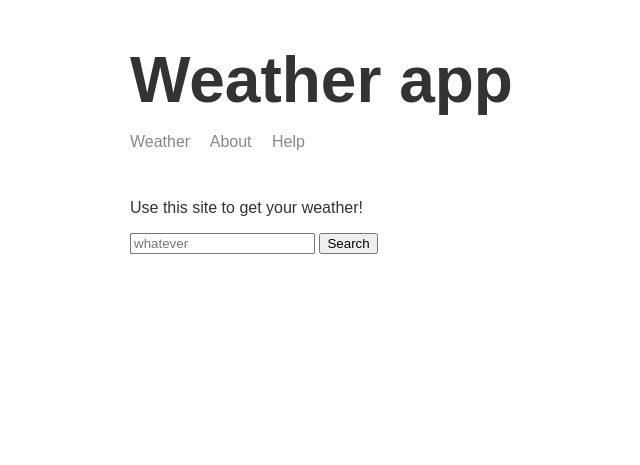
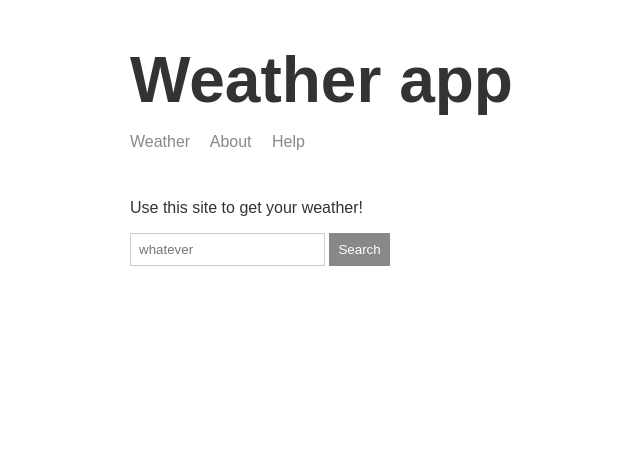
Before and after one commit to MikeMullen227/nodeJS-web_server, a Node server app: page / in a window 1280 px wide. Shown: the top 465 px of the page, without its empty margins (185-825 px from the left). Run offline with Node 20, Linux system fonts and the light colour scheme; some libraries are stand-ins or nearby versions.

Commit message:
display response in html, style button

```diff
--- a/public/css/styles.css
+++ b/public/css/styles.css
@@ -41,3 +41,16 @@ h1 {
 .portrait {
     width: 250px;
 }
+
+input {
+    border: 1px solid #cccccc;
+    padding: 8px;
+}
+
+button {
+    cursor: pointer;
+    border: 1px solid #888888;
+    background: #888888;
+    color: white;
+    padding: 8px;
+}
--- a/templates/views/index.hbs
+++ b/templates/views/index.hbs
@@ -17,7 +17,8 @@
             <input placeholder="whatever" type="text">
             <button>Search</button>
         </form>
-
+        <p id="message-1"></p>
+        <p id="message-2"></p>
     </div>
      {{>footer}}
      <script src="./js/app.js"></script>
```
Also changed, not shown: public/js/app.js.
